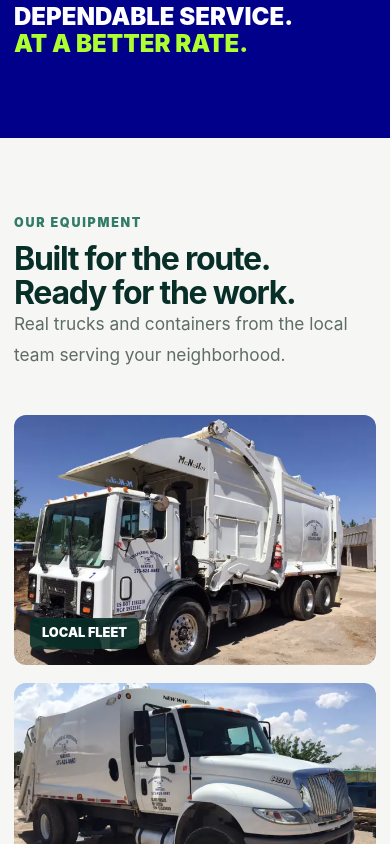
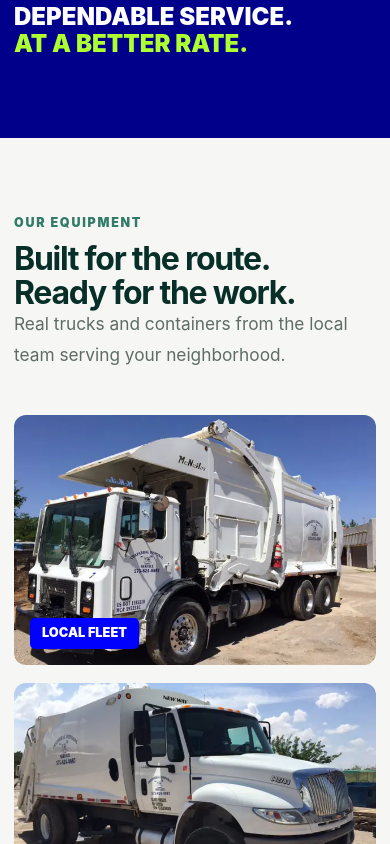
Before and after one commit to thegrindnet/chaparral-disposal-service, a React (Vite) app: page / in a window 390 px wide. Shown: the part 3360-4204 px from the top of the page. Built offline with nearby package versions, Linux system fonts and the light colour scheme.

Commit message:
Update figcaption in Gallery component

```diff
--- a/src/components/Gallery/Gallery.css
+++ b/src/components/Gallery/Gallery.css
@@ -1 +1,72 @@
-.gallery{padding:110px 0;background:#f6f7f4}.gallery__heading{display:flex;justify-content:space-between;gap:50px;align-items:end;margin-bottom:45px}.gallery__heading .section-copy{max-width:440px;margin:0}.gallery__grid{display:grid;grid-template-columns:1.2fr .8fr;grid-template-rows:310px 310px;gap:18px}.gallery__item{position:relative;margin:0;overflow:hidden;border-radius:12px}.gallery__item--1{grid-row:1/3}.gallery__item--4{display:none}.gallery__item img{width:100%;height:100%;object-fit:cover;transition:transform .5s}.gallery__item:hover img{transform:scale(1.035)}.gallery__item figcaption{position:absolute;left:16px;bottom:16px;padding:8px 12px;border-radius:5px;background:#082f28dd;color:#fff;font-size:.8rem;font-weight:900;text-transform:uppercase}@media(max-width:720px){.gallery{padding:78px 0}.gallery__heading{display:block}.gallery__grid{grid-template-columns:1fr;grid-template-rows:repeat(4,250px)}.gallery__item--1{grid-row:auto}.gallery__item--4{display:block}}
+.gallery {
+  padding: 110px 0;
+  background: #f6f7f4;
+}
+.gallery__heading {
+  display: flex;
+  justify-content: space-between;
+  gap: 50px;
+  align-items: end;
+  margin-bottom: 45px;
+}
+.gallery__heading .section-copy {
+  max-width: 440px;
+  margin: 0;
+}
+.gallery__grid {
+  display: grid;
+  grid-template-columns: 1.2fr 0.8fr;
+  grid-template-rows: 310px 310px;
+  gap: 18px;
+}
+.gallery__item {
+  position: relative;
+  margin: 0;
+  overflow: hidden;
+  border-radius: 12px;
+}
+.gallery__item--1 {
+  grid-row: 1/3;
+}
+.gallery__item--4 {
+  display: none;
+}
+.gallery__item img {
+  width: 100%;
+  height: 100%;
+  object-fit: cover;
+  transition: transform 0.5s;
+}
+.gallery__item:hover img {
+  transform: scale(1.035);
+}
+.gallery__item figcaption {
+  position: absolute;
+  left: 16px;
+  bottom: 16px;
+  padding: 8px 12px;
+  border-radius: 5px;
+  background: blue;
+  color: #fff;
+  font-size: 0.8rem;
+  font-weight: 900;
+  text-transform: uppercase;
+}
+@media (max-width: 720px) {
+  .gallery {
+    padding: 78px 0;
+  }
+  .gallery__heading {
+    display: block;
+  }
+  .gallery__grid {
+    grid-template-columns: 1fr;
+    grid-template-rows: repeat(4, 250px);
+  }
+  .gallery__item--1 {
+    grid-row: auto;
+  }
+  .gallery__item--4 {
+    display: block;
+  }
+}
```
Also changed, not shown: src/components/Gallery/Gallery.jsx (+33 -1 lines).
